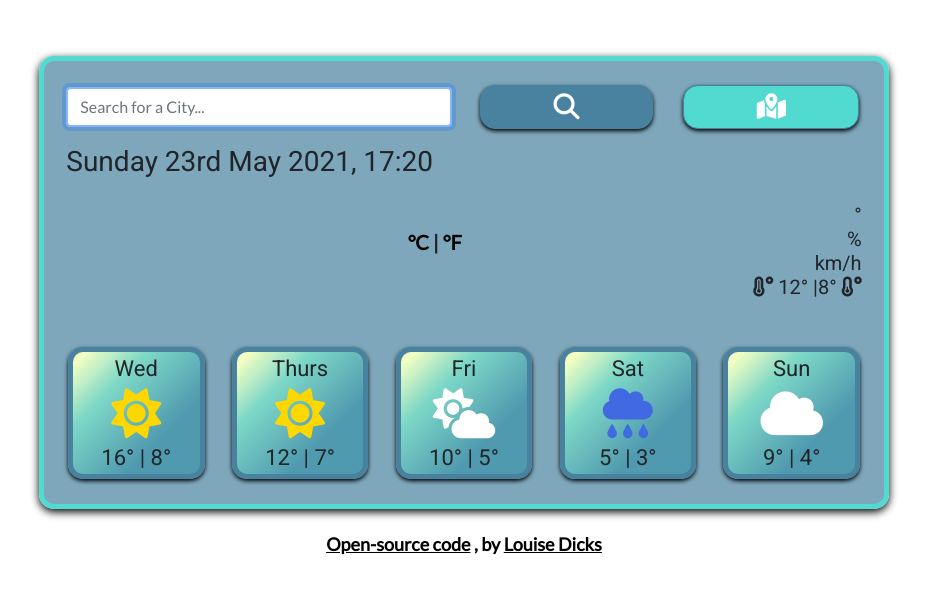
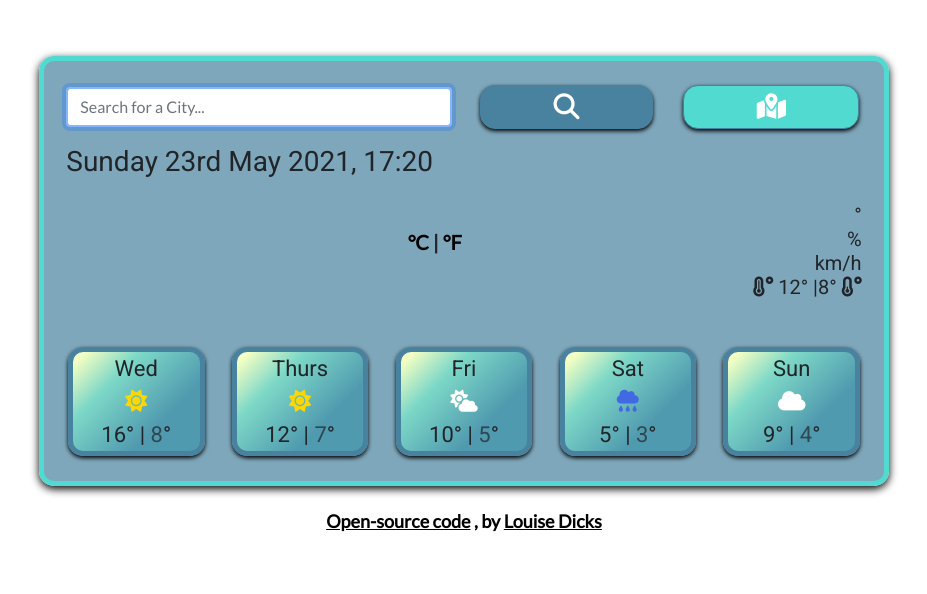
Before and after one commit to louiseuna/weather-app, a plain HTML site: page index.html in a window 1280 px wide. Shown: the whole page, without its empty margins (176-1103 px from the left). Drawn offline with nearby package versions, Linux system fonts and the light colour scheme; no server answers; a web font is replaced by a local one.

Commit message:
preparing forecast divs and classes/ids

```diff
--- a/index.html
+++ b/index.html
@@ -93,35 +93,47 @@
         </div>
 
         <div class="row forecast">
-          <div class="col-2 row cardForecast" id="card0">
-            Wed<i class="fas fa-sun weatherIcon sun"></i
-            ><span class="forecastInfo"
-              ><span id="high0">16</span>° | <span id="low0">8</span>°</span
-            >
+          <div class="col-2 cardForecast" id="card0">
+            <div class="day0">Wed</div>
+            <div class="icon0"><i class="fas fa-sun sun"></i></div>
+            <span class="forecastInfo"
+              ><div><span id="high0">16</span>° |
+              <span class="low" id="low0">8</span>°</span
+            ></div>
           </div>
-          <div class="col-2 row cardForecast" id="card1">
-            Thurs<i class="fas fa-sun weatherIcon sun"></i
-            ><span class="forecastInfo"
-              ><span id="high1">12</span>° | <span id="low1">7</span>°</span
-            >
+          <div class="col-2 cardForecast" id="card1">
+            <div class="day1">Thurs</div>
+            <div class="icon1"><i class="fas fa-sun sun"></i></div>
+            <span class="forecastInfo"
+              ><div><span id="high1">12</span>° |
+              <span class="low" id="low1">7</span>°</span
+            ></div>
           </div>
-          <div class="col-2 row cardForecast" id="card2">
-            Fri<i class="fas fa-cloud-sun weatherIcon cloudy"></i
-            ><span class="forecastInfo"
-              ><span id="high2">10</span>° | <span id="low2">5</span>°</span
-            >
+          <div class="col-2 cardForecast" id="card2">
+            <div class="day2">Fri</div>
+            <div class="icon2"><i class="fas fa-cloud-sun cloudy"></i></div>
+            <span class="forecastInfo"
+              ><div><span id="high2">10</span>° |
+              <span class="low" id="low2">5</span>°</span
+            ></div>
           </div>
-          <div class="col-2 row cardForecast" id="card3">
-            Sat<i class="fas fa-cloud-rain weatherIcon rainy"></i
-            ><span class="forecastInfo"
-              ><span id="high3">5</span>° | <span id="low3">3</span>°</span
-            >
+          <div class="col-2 cardForecast" id="card3">
+            <div class="day3">Sat</div>
+            <div class="icon3"><i class="fas fa-cloud-rain rainy"></i></div>
+            <span class="forecastInfo"
+              ><div><span id="high3">5</span>° |
+              <span class="low" id="low3">3</span>°</span
+            ></div>
+
           </div>
-          <div class="col-2 row cardForecast" id="card4">
-            Sun<i class="fas fa-cloud weatherIcon cloudy"></i
-            ><span class="forecastInfo"
-              ><span id="high4">9</span>° | <span id="low4">4</span>°</span
-            >
+          <div class="col-2 cardForecast" id="card4">
+            <div class="day4">Sun</div>
+            <div class="icon4"><i class="fas fa-cloud cloudy"></i></div>
+            <span class="forecastInfo"
+              ><div><span id="high4">9</span>° |
+              <span class="low" id="low4">4</span>°</span
+            ></div>
+
           </div>
         </div>
       </div>
--- a/src/styles.CSS
+++ b/src/styles.CSS
@@ -119,10 +119,6 @@ a:hover {
   font-size: 20px;
 }
 
-/* .currentWeatherIcon {
-  margin-left: 20%;
-} */
-
 .cardForecast {
   display: block;
   margin: 0 auto;
@@ -148,6 +144,10 @@ a:hover {
   font-size: 50px;
   margin-top: 3%;
   margin-bottom: 3%;
+}
+
+span.low {
+  opacity: 0.7;
 }
 .sun {
   color: gold;
```
